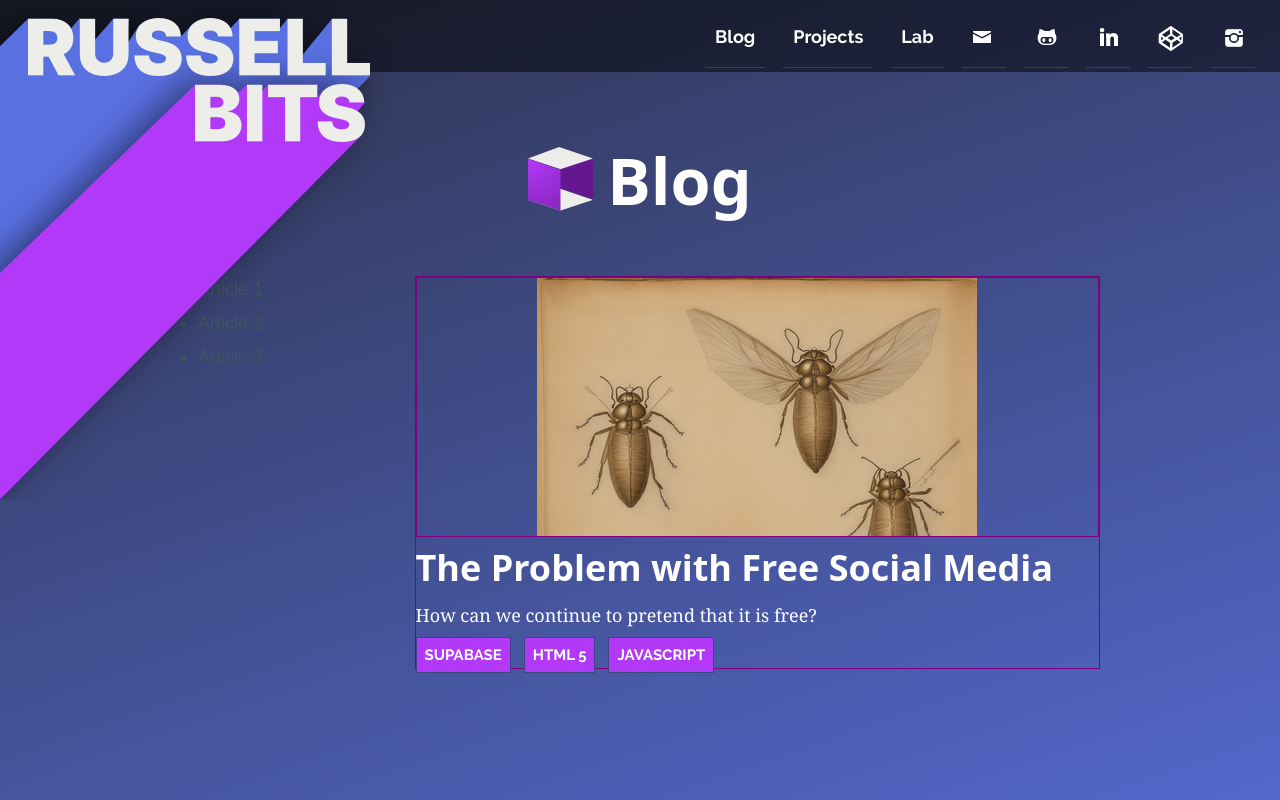
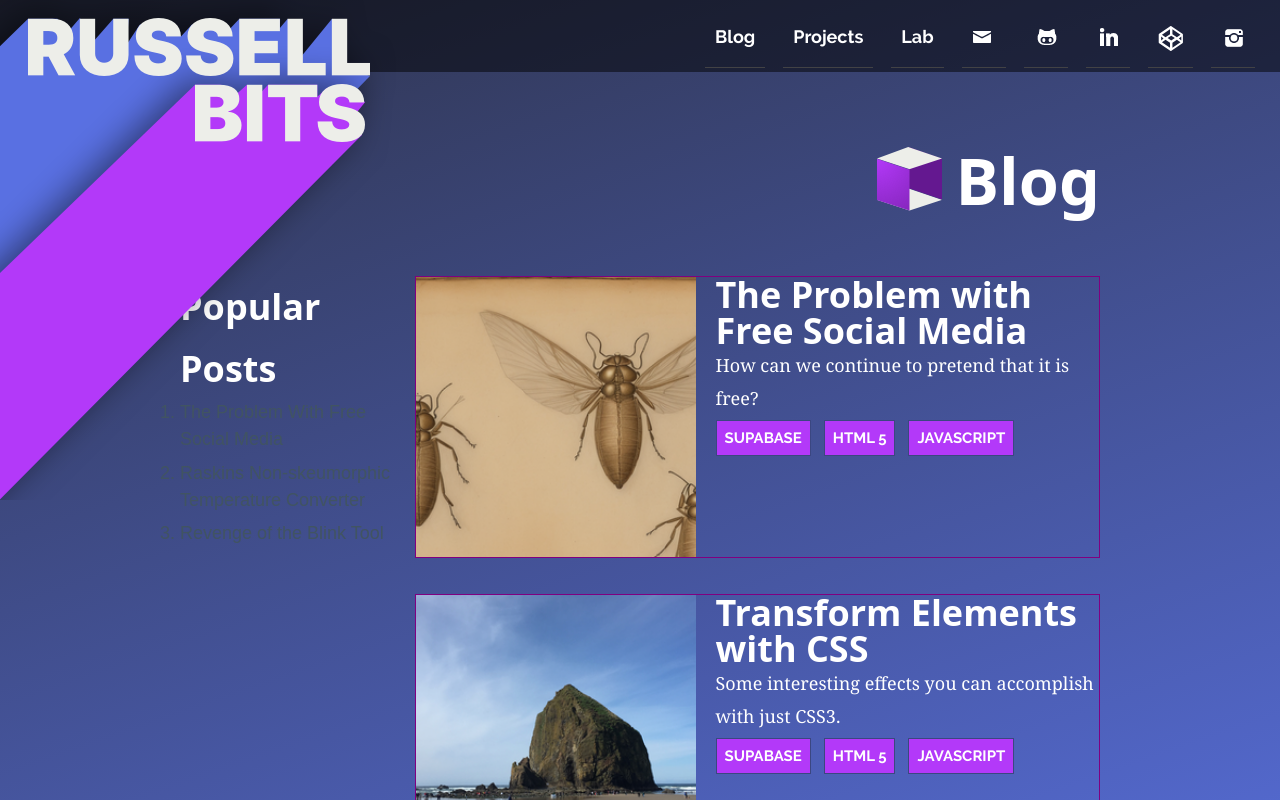
Before and after one commit to russellbits/russellbits.com, a SvelteKit app: page /blog in a window 1280 px wide. Shown: the top 800 px of the page. Built offline with nearby package versions, Linux system fonts and the light colour scheme.

Commit message:
Design: changed template layouts to home and blog pages.

```diff
--- a/src/routes/+page.svelte
+++ b/src/routes/+page.svelte
@@ -48,6 +48,9 @@
 		margin: 60px 10em 0 10em;
 		padding: 0;
 	}
+	h1 {
+		text-align: left;
+	}
 	.column {
 	}
 	.wide-left {
--- a/src/routes/blog/+page.svelte
+++ b/src/routes/blog/+page.svelte
@@ -1,6 +1,7 @@
 <!-- projects/+page.svelte -->
 <script>
-	import Blog from '$lib/components/Blog.svelte';
+	import BlogPost from '$lib/components/BlogPost.svelte';
+	import BlogSidebar from '$lib/components/BlogSidebar.svelte';
 </script>
 
 <main>
@@ -11,20 +12,21 @@
 	</div>
 
 	<!--<div class="column" />-->
-
 	<div class="column sidebar">
-		<ul>
-			<li>Article 1</li>
-			<li>Article 2</li>
-			<li>Article 3</li>
-		</ul>
+		<BlogSidebar />
 	</div>
 
 	<div class="column content">
-		<Blog
+		<BlogPost
 			title="The Problem with Free Social Media"
 			desc="How can we continue to pretend that it is free?"
 			blog_image="images/blog-1.png"
+		/>
+
+		<BlogPost
+			title="Transform Elements with CSS"
+			desc="Some interesting effects you can accomplish with just CSS3."
+			blog_image="images/blog-2.png"
 		/>
 	</div>
 </main>
@@ -38,6 +40,9 @@
 		margin: 60px 10em 0 10em;
 		padding: 0;
 		/* background-color: rgba(255, 0, 0, 0.4); */
+	}
+	h1 {
+		text-align: right;
 	}
 	.title {
 		grid-column-start: 1;
```
